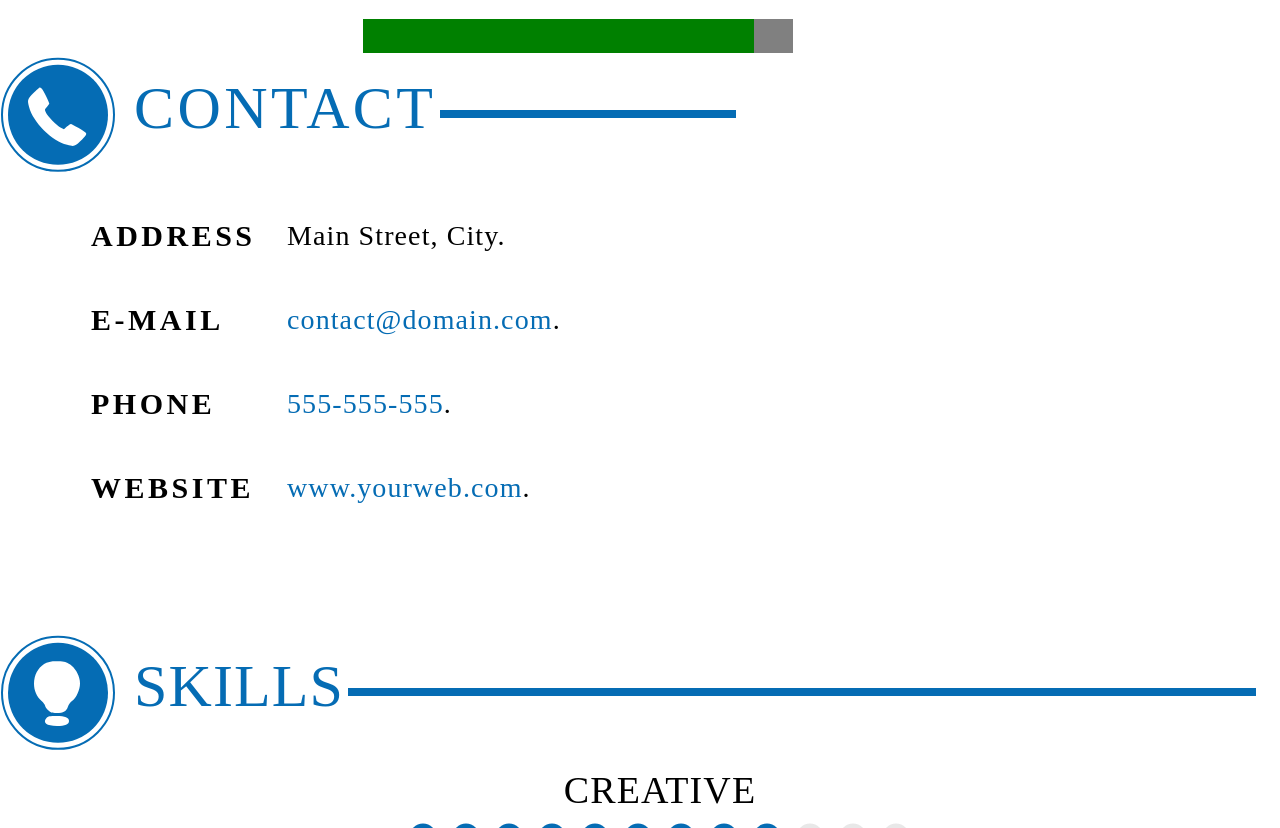
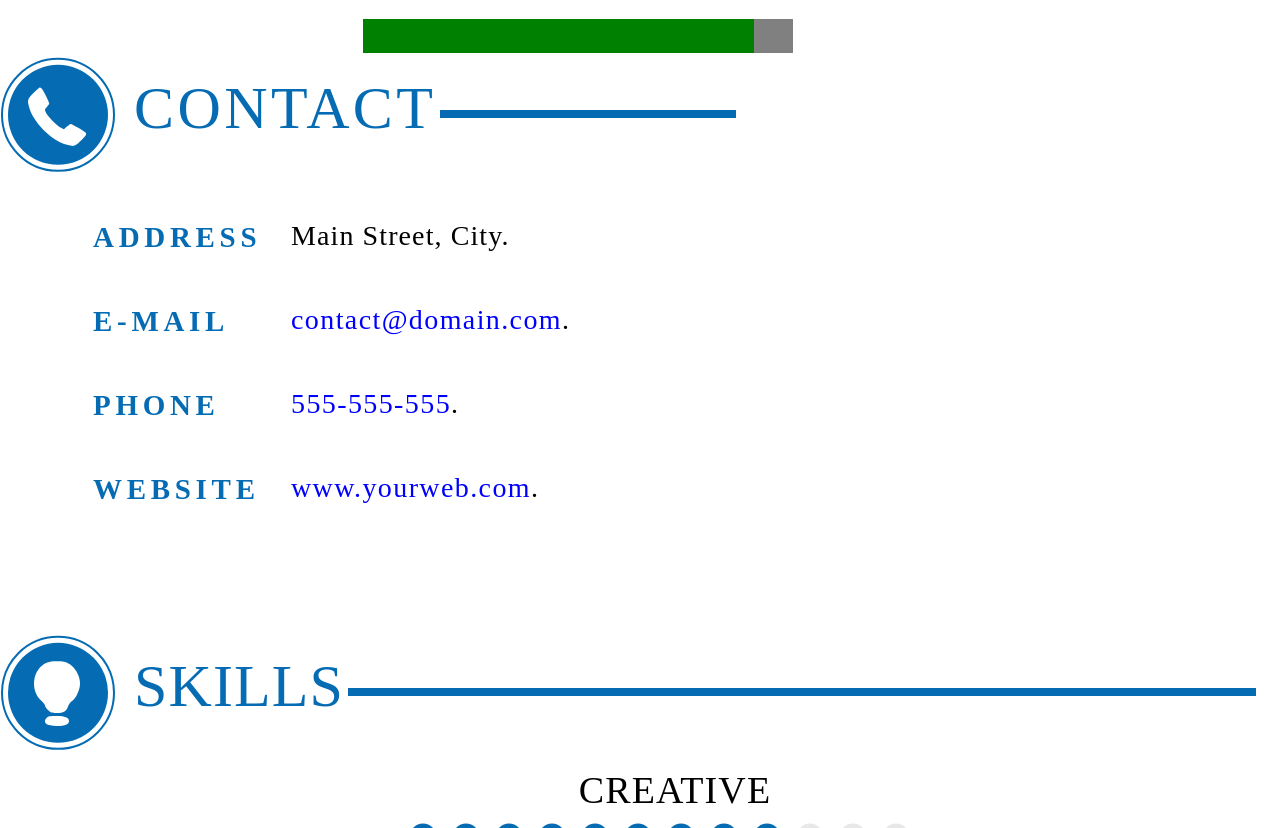
Before and after one commit to Elelion/Fullstack-Development_task-1, a PHP site: page / in a window 1280 px wide; the page is wider, and only the part inside the window is pictured. Shown: the part 5672-6500 px from the top of that part. Run offline with PHP 8.4, Linux system fonts and the light colour scheme; some web fonts are replaced.

Commit message:
refactoring all code

```diff
--- a/css/styles.css
+++ b/css/styles.css
@@ -127,8 +127,8 @@
 }
 
 /* middle text */
-.chapter__contact--text,
-.footer-contact__text table {
+/* .chapter__contact--text, */
+.footer-contact__text span {
 	font-family: "PTsans55SF";
 	font-size: 28px;
 	margin-left: 2px;
@@ -162,7 +162,8 @@
 }
 
 /* education + experience -> titles */
-.chapter__text-paragraph {
+.chapter__text-paragraph,
+.footer-contact__text b {
 	width: 320px;
 
 	font-family: "PTsans77F";
@@ -199,7 +200,8 @@
 	margin-left: 14px;
 }
 
-.chapter__bar--points {
+/* .chapter__bar--points { */
+.skills-bar {
 	.border__red;
 	width: 550px;
 	height: 50px;
@@ -810,6 +812,24 @@
 	min-width: 194px;
 }
 
+.footer-contact__text b {
+	font-size: 29px;
+	margin-left: 2px;
+	margin-top: 2px;
+	width: auto;
+}
+
+.footer-contact__text span {
+	margin-left: 4px;
+	letter-spacing: 1.1px;
+}
+
+.footer-contact__text span a {
+	color: blue;
+	text-decoration: none;
+	letter-spacing: 1.4px;
+}
+
 /**/
 
 .footer-skills {
@@ -866,18 +886,18 @@
 	margin-left: 36px;
 }
 
-.bar__point svg, .bar__point--empty svg {
+.bar__point svg, .bar__point-empty svg {
 	width: 30px;
 	height: 30px;
 }
 
-.bar__point--empty, .bar__point {
+.bar__point-empty, .bar__point {
 	float: left;
 	margin: 10px 13px 0 0;
 }
 
 .bar__point:last-child,
-.bar__point--empty:last-child {
+.bar__point-empty:last-child {
 	margin-right: 0px;
 }
 
@@ -988,7 +1008,7 @@
 			width: 300px; margin-left: auto; margin-right: auto;
 	}
 
-	.chapter__bar--points { height: 50px; width: 520px; margin-left: auto; margin-right: auto; }
+	.skills-bar { height: 50px; width: 520px; margin-left: auto; margin-right: auto; }
 	.bar__point:first-of-type { margin-left: 8px; }
 }
 
--- a/index.html
+++ b/index.html
@@ -349,24 +349,24 @@
 
 		<div class="main-software__text">
 			<div class="main-software__text_left-bars">
-				<p class="chapter__description"> photoshop </p>
+				<p> photoshop </p>
 				<progress value="91" max="100" class="software__progress"></progress>
 
-				<p class="chapter__description"> illustrator </p>
+				<p> illustrator </p>
 				<progress value="70" max="100" class="software__progress"></progress>
 
-				<p class="chapter__description"> indesign </p>
+				<p> indesign </p>
 				<progress value="56" max="100" class="software__progress"></progress>
 			</div>
 
 			<div class="main-software__text_right-bars">
-				<p class="chapter__description"> dreamweaver </p>
+				<p> dreamweaver </p>
 				<progress value="82" max="100" class="software__progress"></progress>
 
-				<p class="chapter__description"> after effects </p>
+				<p> after effects </p>
 				<progress value="61" max="100" class="software__progress"></progress>
 
-				<p class="chapter__description"> html&css3 </p>
+				<p> html&css3 </p>
 				<progress value="91" max="100" class="software__progress"></progress>
 			</div>
 		</div>
@@ -411,7 +411,7 @@
 		</div>
 
 		<div class="footer-contact__text">
-			<table class="chapter__contact--text">
+			<table>
 			   	<tr>
 			   		<td>
 			   			<b>Address</b>
@@ -492,10 +492,10 @@
 		<div class="footer-skills__text">
 			<ul>
 				<li>
-					<p class="chapter__description">creative</p>
+					<p>creative</p>
 
 					<!-- active skills points -->
-					<div class="chapter__bar--points">
+					<div class="footer-skills__bar skills-bar">
 						<div class="bar__point">
 							<svg><circle r="13.5" cx="15" cy="15" fill="#056cb4" ></circle></svg>
 						</div>
@@ -525,23 +525,23 @@
 						</div>
 
 						<!-- empty skills points -->
-						<div class="bar__point--empty">
+						<div class="bar__point-empty">
 							<svg><circle r="13.5" cx="15" cy="15" fill="#E8E8E8" ></circle></svg>
 						</div>
-						<div class="bar__point--empty">
+						<div class="bar__point-empty">
 							<svg><circle r="13.5" cx="15" cy="15" fill="#E8E8E8" ></circle></svg>
 						</div>
-						<div class="bar__point--empty">
+						<div class="bar__point-empty">
 							<svg><circle r="13.5" cx="15" cy="15" fill="#E8E8E8" ></circle></svg>
 						</div>
 					</div>
 				</li>
 
 				<li>
-					<p class="chapter__description">teamwork</p>
+					<p>teamwork</p>
 
 					<!-- active skills points -->
-					<div class="chapter__bar--points">
+					<div class="footer-skills__bar skills-bar">
 						<div class="bar__point">
 							<svg><circle r="13.5" cx="15" cy="15" fill="#056cb4" ></circle></svg>
 						</div>
@@ -577,17 +577,17 @@
 						</div>
 
 						<!-- empty skills points -->
-						<div class="bar__point--empty">
+						<div class="bar__point-empty">
 							<svg><circle r="13.5" cx="15" cy="15" fill="#E8E8E8" ></circle></svg>
 						</div>
 					</div>
 				</li>
 
 				<li>
-					<p class="chapter__description">innovate</p>
+					<p>innovate</p>
 
 					<!-- active skills points -->
-					<div class="chapter__bar--points">
+					<div class="footer-skills__bar skills-bar">
 						<div class="bar__point">
 							<svg><circle r="13.5" cx="15" cy="15" fill="#056cb4" ></circle></svg>
 						</div>
@@ -608,32 +608,32 @@
 						</div>
 
 						<!-- empty skills points -->
-						<div class="bar__point--empty">
+						<div class="bar__point-empty">
 							<svg><circle r="13.5" cx="15" cy="15" fill="#E8E8E8" ></circle></svg>
 						</div>
-						<div class="bar__point--empty">
+						<div class="bar__point-empty">
 							<svg><circle r="13.5" cx="15" cy="15" fill="#E8E8E8" ></circle></svg>
 						</div>
-						<div class="bar__point--empty">
+						<div class="bar__point-empty">
 							<svg><circle r="13.5" cx="15" cy="15" fill="#E8E8E8" ></circle></svg>
 						</div>
-						<div class="bar__point--empty">
+						<div class="bar__point-empty">
 							<svg><circle r="13.5" cx="15" cy="15" fill="#E8E8E8" ></circle></svg>
 						</div>
-						<div class="bar__point--empty">
+						<div class="bar__point-empty">
 							<svg><circle r="13.5" cx="15" cy="15" fill="#E8E8E8" ></circle></svg>
 						</div>
-						<div class="bar__point--empty">
+						<div class="bar__point-empty">
 							<svg><circle r="13.5" cx="15" cy="15" fill="#E8E8E8" ></circle></svg>
 						</div>
 					</div>
 				</li>
 
 				<li>
-					<p class="chapter__description">communication</p>
+					<p>communication</p>
 
 					<!-- active skills points -->
-					<div class="chapter__bar--points">
+					<div class="footer-skills__bar skills-bar">
 						<div class="bar__point">
 							<svg><circle r="13.5" cx="15" cy="15" fill="#056cb4" ></circle></svg>
 						</div>
@@ -669,7 +669,7 @@
 						</div>
 
 						<!-- empty skills points -->
-						<div class="bar__point--empty">
+						<div class="bar__point-empty">
 							<svg><circle r="13.5" cx="15" cy="15" fill="#E8E8E8" ></circle></svg>
 						</div>
 					</div>
```
Also changed, not shown: refactoring-events/event-1.png (added).
